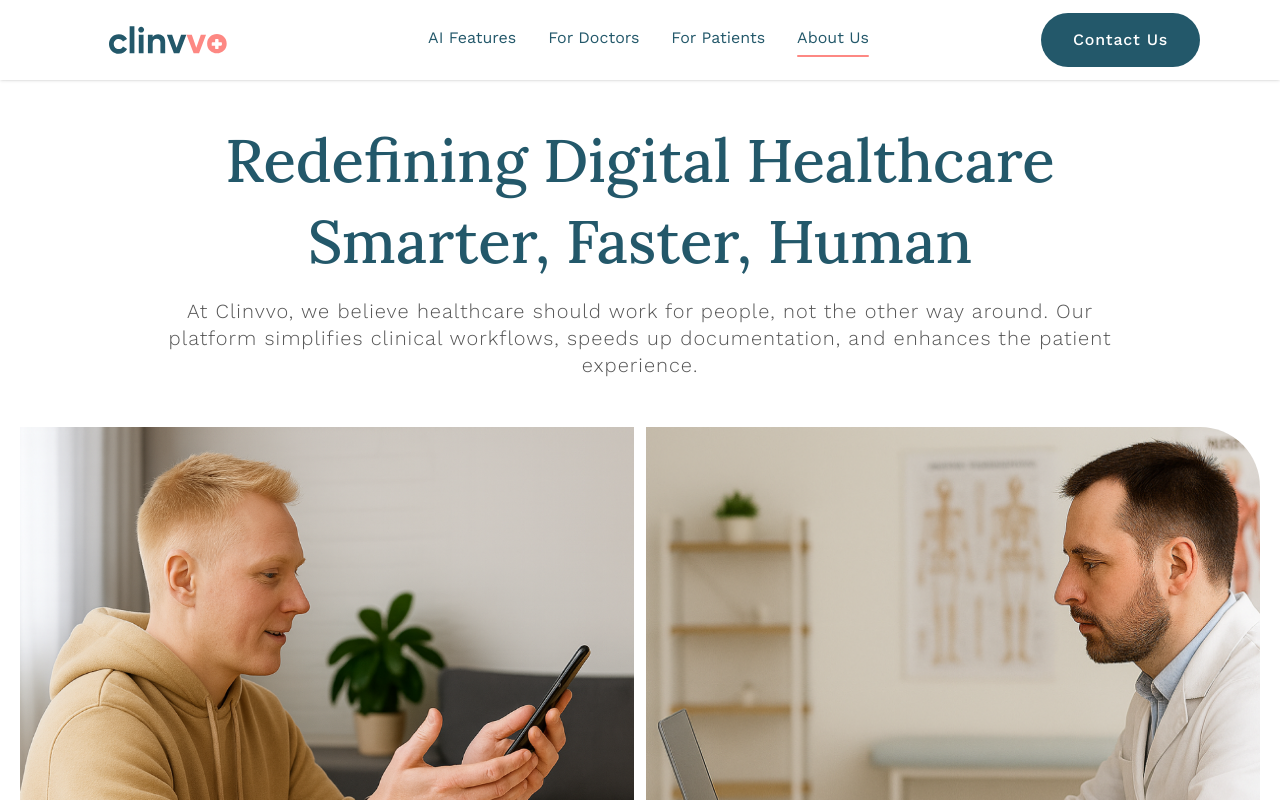
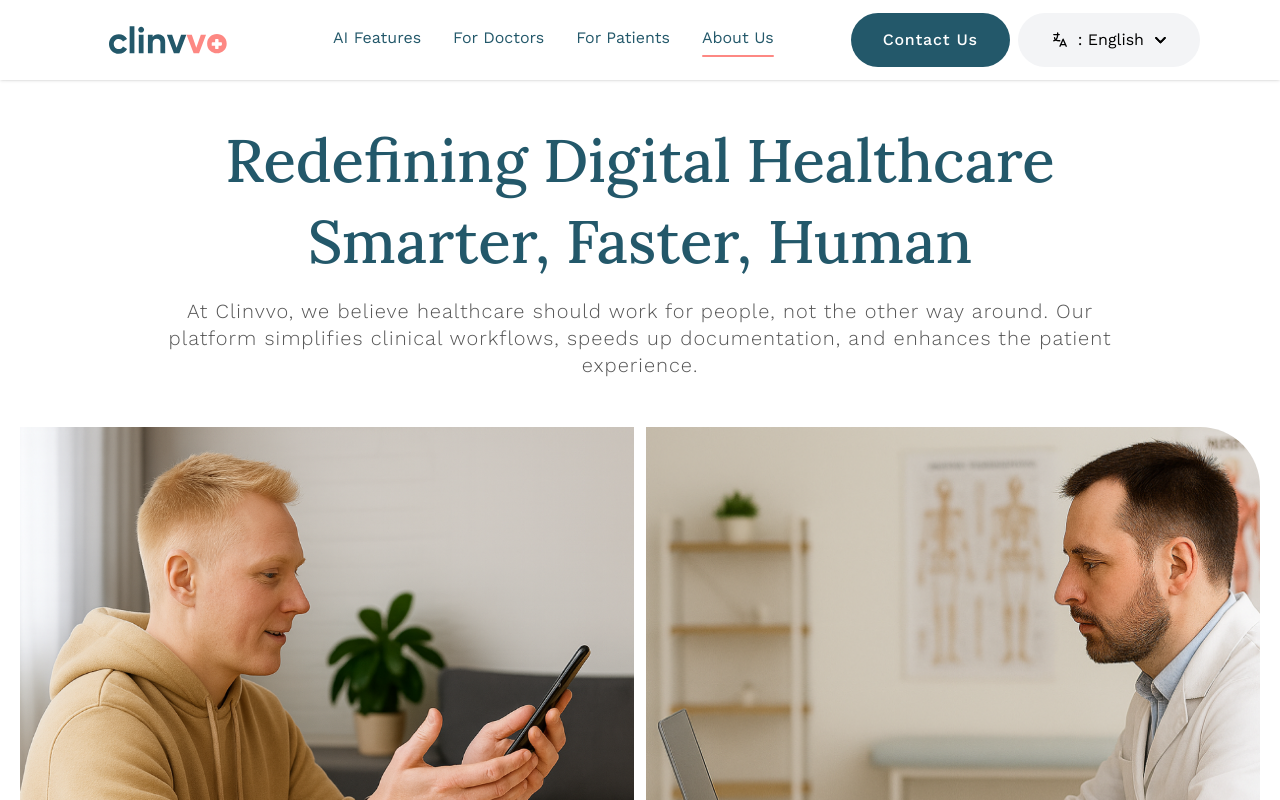
Before and after one commit to gursimran-prevhealth/website, a React (Vite) app: page /about in a window 1280 px wide. Shown: the top 800 px of the page. Built offline with nearby package versions, Linux system fonts and the light colour scheme.

Commit message:
multilingual enable

```diff
--- a/src/components/navbar/index.tsx
+++ b/src/components/navbar/index.tsx
@@ -100,7 +100,7 @@ const Navbar = () => {
             >
               {t("nav.contactUs")}
             </Button>
-            {/* <Dropdown
+            <Dropdown
               icon={
                 <img
                   src={"/images/language.svg"}
@@ -123,7 +123,7 @@ const Navbar = () => {
               }
               buttonClassName="!bg-[#F5F5F5] hidden md:inline-flex"
               buttonVariant="outline"
-            /> */}
+            />
           </div>
 
           <div className="md:hidden">
@@ -167,7 +167,7 @@ const Navbar = () => {
                 );
               })}
               <div className="flex flex-col gap-4 justify-start">
-                {/* <Dropdown
+                <Dropdown
                   icon={
                     <img
                       src={"/images/language.svg"}
@@ -190,7 +190,7 @@ const Navbar = () => {
                   }
                   buttonClassName="!bg-[#F5F5F5]"
                   buttonVariant="outline"
-                /> */}
+                />
 
                 <Button
                   className="mt-auto"
```
